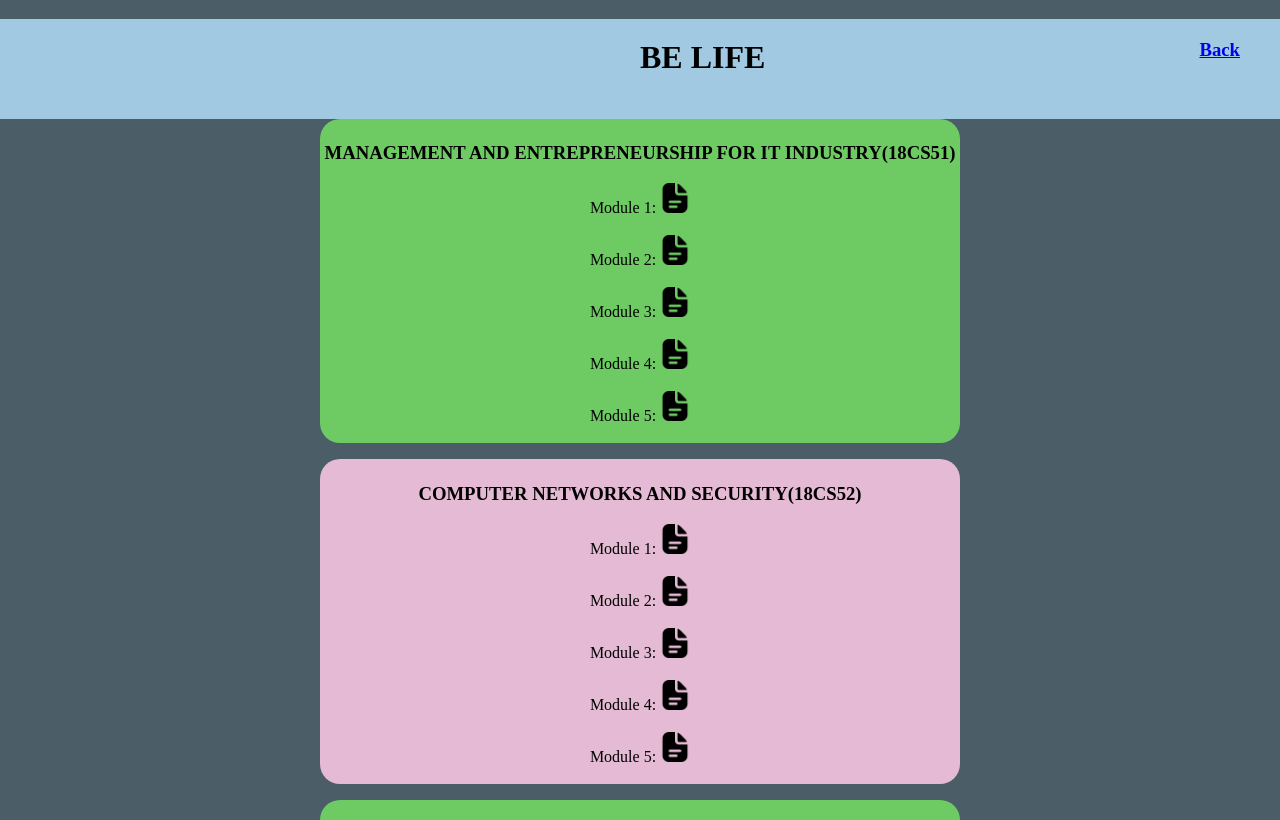
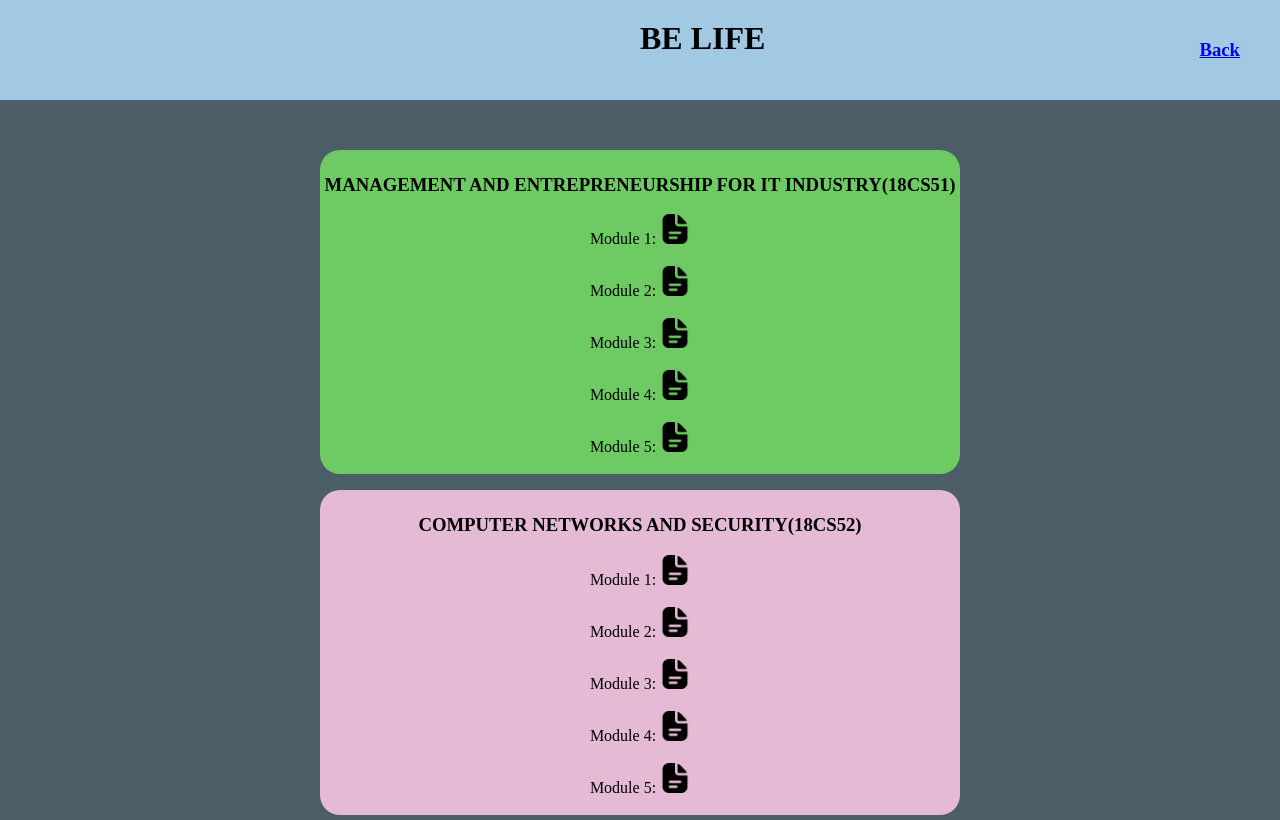
Before and after one commit to sudeepnn/belife, a plain HTML site: page fifth.html in a window 1280 px wide. Shown: the top 820 px of the page. Drawn offline with Linux system fonts and the light colour scheme.

Commit message:
Update fifth.css

```diff
--- a/css/fifth.css
+++ b/css/fifth.css
@@ -8,12 +8,15 @@ body
     top: 0px;
     background-color: #4B5D67;
 }
+
 .heading
 {
+    position: absolute;
     margin-top: 0px;
     background-color: #A1CAE2;
     height: 100px;
-    width: 100vw;
+    width: 100%;
+    top: 0px;
 }
 .daa{
     text-align: center;
@@ -30,7 +33,12 @@ body
 {
     background-color: #D800A6;
 }
+.mid{
+    margin-top: 150px;
+    position: relative;
+}
 .daa1{
+
     text-align: center;
     padding-top: 5px;
     width: 50vw;
@@ -57,3 +65,6 @@ body
     position: relative;
     bottom: 0px;
 }
+#cns{
+    margin-top: 20px;
+}
```
